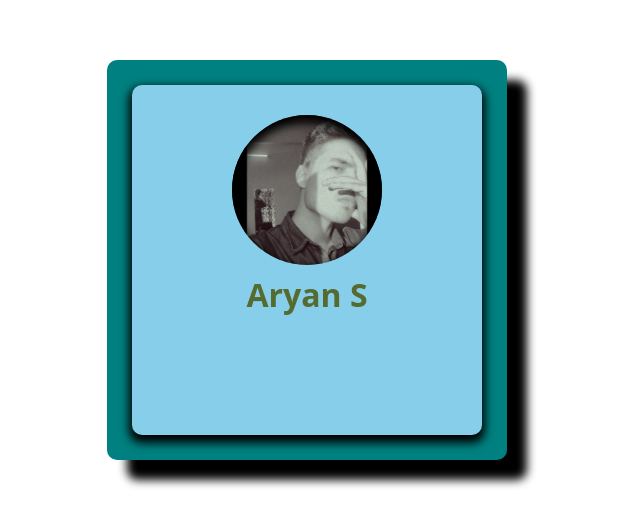
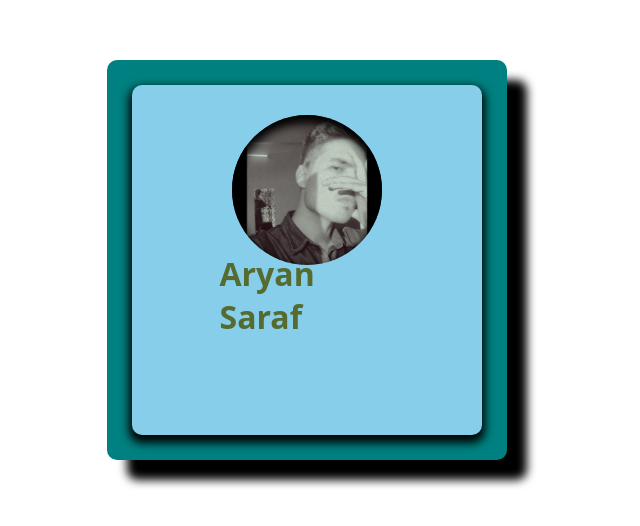
Before and after one commit to AryanSarafDev/test, a plain HTML site: page index.html in a window 1280 px wide. Shown: the part 140-666 px from the top of the page, without its empty margins (333-973 px from the left). Drawn offline with Linux system fonts and the light colour scheme.

Commit message:
Update index.html

```diff
--- a/index.html
+++ b/index.html
@@ -12,7 +12,7 @@
         <div class="saa">
             <div class="ar">
                 <div class="photo"></div>
-                <div class="text"><h1>Aryan S</h1></div>
+                <div class="text"><h1>Aryan Saraf</h1></div>
 
             </div>
         </div>
```
